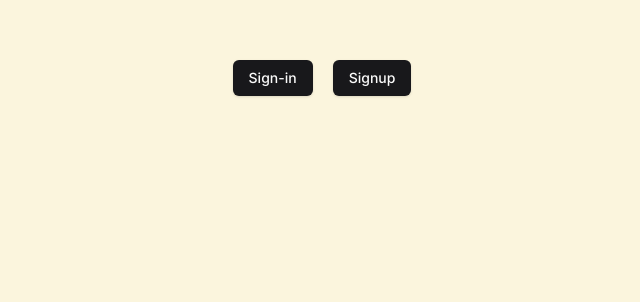
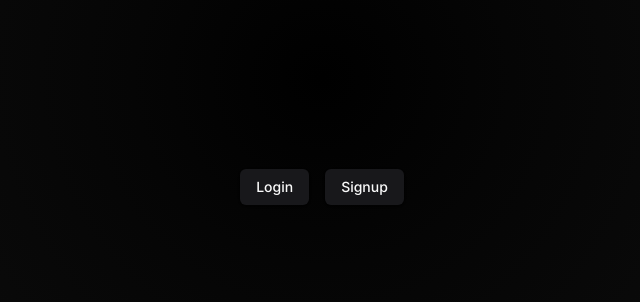
Before and after one commit to Sauravsingh1719/taskify, a Next.js app: page / in a window 1280 px wide. Shown: the part 322-624 px from the top of the page, without its empty margins (318-958 px from the left). Built offline with nearby package versions, Linux system fonts and the light colour scheme.

Commit message:
bg and signin updates

```diff
--- a/package.json
+++ b/package.json
@@ -19,8 +19,10 @@
     "bcryptjs": "^2.4.3",
     "class-variance-authority": "^0.7.1",
     "clsx": "^2.1.1",
+    "framer-motion": "^11.17.0",
     "lucide-react": "^0.469.0",
     "mongoose": "^8.9.3",
+    "motion": "^11.17.0",
     "next": "15.1.3",
     "next-auth": "^4.24.11",
     "nodemailer": "^6.9.16",
--- a/src/app/(app)/dashboard/page.tsx
+++ b/src/app/(app)/dashboard/page.tsx
@@ -13,16 +13,13 @@ function Navbar() {
 
   return (
     <div >
-    <nav className="p-4 md:p-6 shadow-md bg-gray-900 text-white">
+    <nav className="p-4 md:p-6 shadow-md bg-black text-white">
       <div className="container mx-auto flex flex-col md:flex-row justify-between items-center">
         <a href="#" className="text-xl font-bold mb-4 md:mb-0">
           True Feedback
         </a>
         {session ? (
           <>
-            <span className="mr-4">
-              Welcome, {user.username || user.email}
-            </span>
             <Button onClick={() => signOut()} className="w-full md:w-auto bg-slate-100 text-black" variant='outline'>
               Logout
             </Button>
@@ -34,7 +31,7 @@ function Navbar() {
         )}
       </div>
     </nav>
-    <div>
+    <div className='pt-5'>
       <Dashboard />
       </div>
     </div>
--- a/src/app/(auth)/sign-in/page.tsx
+++ b/src/app/(auth)/sign-in/page.tsx
@@ -16,9 +16,12 @@ import Link from 'next/link';
 import { useRouter } from 'next/navigation';
 import { useToast } from '@/hooks/use-toast';
 import { signInSchema } from '@/schemas/signInSchema';
+import { useState } from 'react';
 
 export default function SignInForm() {
     const router = useRouter();
+    const { toast } = useToast();
+    const [isSubmitting, setIsSubmitting] = useState(false);
 
     const form = useForm<z.infer<typeof signInSchema>>({
         resolver: zodResolver(signInSchema),
@@ -28,35 +31,47 @@ export default function SignInForm() {
         },
     });
 
-  const { toast } = useToast();
     const onSubmit = async (data: z.infer<typeof signInSchema>) => {
+      setIsSubmitting(true);
+
+      try {
           const result = await signIn('credentials', {
               redirect: false,
               identifier: data.identifier,
               password: data.password,
+              callbackUrl: '/dashboard',
           });
 
           if (result?.error) {
-      if (result.error === 'CredentialsSignin') {
+              const errorMessage =
+                  result.error === 'CredentialsSignin'
+                      ? 'Incorrect username or password'
+                      : result.error;
+
               toast({
                   title: 'Login Failed',
-          description: 'Incorrect username or password',
+                  description: errorMessage,
                   variant: 'destructive',
               });
           } else {
+              await router.push('/dashboard');
+          }
+      } catch (error) {
           toast({
-          title: 'Error',
-          description: result.error,
+              title: 'Unexpected Error',
+              description: 'Something went wrong. Please try again.',
               variant: 'destructive',
           });
-      }
-    } else if (result?.url) {
-      router.replace(result.url);
+      } finally {
+          setIsSubmitting(false);
       }
   };
 
+
     return (
-    <div className="flex justify-center items-center min-h-screen bg-gray-800">
+        <div className="flex justify-center items-center min-h-screen" style={{
+            background: 'radial-gradient(circle, #000000, #050505, #090909, #0d0d0d, #111111)'
+        }}>
             <div className="w-full max-w-md p-8 space-y-8 bg-white rounded-lg shadow-md">
                 <div className="text-center">
                     <h1 className="text-4xl font-extrabold tracking-tight lg:text-5xl mb-6">
@@ -88,7 +103,9 @@ export default function SignInForm() {
                                 </FormItem>
                             )}
                         />
-            <Button className='w-full' type="submit">Sign In</Button>
+                        <Button className='w-full' type="submit" disabled={isSubmitting}>
+                            {isSubmitting ? 'Signing in...' : 'Sign In'}
+                        </Button>
                     </form>
                 </Form>
                 <div className="text-center mt-4">
--- a/src/app/(auth)/sign-up/page.tsx
+++ b/src/app/(auth)/sign-up/page.tsx
@@ -85,7 +85,9 @@ export default function SignUpForm() {
     };
 
     return (
-        <div className="flex justify-center items-center min-h-screen bg-gray-800">
+        <div className="flex justify-center items-center min-h-screen " style={{
+          background :'radial-gradient(circle, #000000, #050505, #090909, #0d0d0d, #111111)'
+        }}>
           <div className="w-full max-w-md p-8 space-y-8 bg-white rounded-lg shadow-md">
             <div className="text-center">
               <h1 className="text-4xl font-extrabold tracking-tight lg:text-5xl mb-6">
--- a/src/app/(auth)/verify/[username]/page.tsx
+++ b/src/app/(auth)/verify/[username]/page.tsx
@@ -51,7 +51,9 @@ export default function VerifyAccount() {
   };
 
   return (
-    <div className="flex justify-center items-center min-h-screen bg-gray-100">
+    <div className="flex justify-center items-center min-h-screen " style={{
+      background :'radial-gradient(circle, #000000, #050505, #090909, #0d0d0d, #111111)'
+    }}>
       <div className="w-full max-w-md p-8 space-y-8 bg-white rounded-lg shadow-md">
         <div className="text-center">
           <h1 className="text-4xl font-extrabold tracking-tight lg:text-5xl mb-6">
--- a/src/app/globals.css
+++ b/src/app/globals.css
@@ -4,7 +4,9 @@
 
 body {
   font-family: Arial, Helvetica, sans-serif;
-  background-color: #FBF5DD;
+  background-image: radial-gradient(circle, #000000, #050505, #090909, #0d0d0d, #111111);
+  background-repeat: no-repeat;
+  background-size: cover;
 }
 
 @layer base {
--- a/src/app/page.tsx
+++ b/src/app/page.tsx
@@ -1,21 +1,65 @@
+import React from 'react'
+import { TextGenerateEffect } from '@/components/ui/text-generate-effect'
+import { motion } from "motion/react"
 import { Button } from '@/components/ui/button'
-import React from 'react'
+
 
 const page = () => {
+
+  const taskanimate = {
+    hidden: {
+      scale: 0.1,
+      opacity: 0
+    },
+    visible: {
+      scale: 1,
+      opacity: 1,
+      transition: {
+        type: "spring",
+        stiffness: 100,
+        damping: 10,
+        duration: 0.8
+      }
+    }
+  }
+
+  const words = `Organize your life with Taskify. Effortlessly manage your to-dos, track progress, and boost your productivity.`;
   return (
-    <div className='h-dvh w-dvw flex gap-5 flex-row items-center justify-center'>
+    <div className='h-dvh w-dvw flex gap-5 flex-col text-center items-center justify-center' style={{
+      background :'radial-gradient(circle, #000000, #050505, #090909, #0d0d0d, #111111)'
+    }}>
       <div>
+        <div>
+          <h1 className='font-extrabold text-8xl' style={{
+            WebkitTextFillColor: 'transparent',
+            WebkitBackgroundClip: 'text',
+            backgroundImage: 'linear-gradient(to bottom, #000000, #3b3b3b, #777676, #b9b7b7, #fffdfd);'
+          }}>
+            Taskify
+          </h1>
+        </div>
+      </div>
+      <div >
+        <TextGenerateEffect words={words} />
+      </div>
+      <div className='flex flex-row gap-4'>
+        <div>
+          <a href='/sign-in'>
         <Button>
-          <a href='/sign-in'>Sign-in</a>
+          Login
         </Button>
-      </div>
-      <div>
-        <Button>
-          <a href='/sign-up'>Signup</a>
-        </Button>
+        </a>
+        </div>
+        <div>
+          <a href='/sign-up'>
+          <Button>
+            Signup
+          </Button>
+          </a>
+        </div>
       </div>
     </div>
   )
 }
 
-export default page
+export default page;
--- a/src/components/dash.tsx
+++ b/src/components/dash.tsx
@@ -124,14 +124,14 @@ export default function Dashboard() {
     }
 
     return (
-        <div className="mx-40">
-            <div>
+        <div className="text-white lg:mx-40 sm:mx-12 h-dvh">
+            <div >
                 <h1 className="font-extrabold text-3xl">
                     Welcome, {session.user?.name}!
                 </h1>
             </div>
             <div>
-                <hr className="w-full h-3 text-black" />
+                <hr className="w-full h-3 text-white" />
             </div>
             <div>
                 <h1 className="font-bold text-2xl">Tasks: {tasks.length}</h1>
--- /dev/null
+++ b/src/components/ui/text-generate-effect.tsx
@@ -0,0 +1,52 @@
+"use client";
+import { useEffect } from "react";
+import { motion, stagger, useAnimate } from "framer-motion";
+import { cn } from "@/lib/utils";
+
+export const TextGenerateEffect = ({
+  words,
+  className,
+  filter = true,
+  duration = 0.5,
+}: {
+  words: string;
+  className?: string;
+  filter?: boolean;
+  duration?: number;
+}) => {
+  const [scope, animate] = useAnimate();
+  const wordsArray = words.split(" ");
+
+  useEffect(() => {
+    if (scope.current) {
+      animate(
+        "span",
+        { opacity: 1, filter: filter ? "blur(0px)" : "none" },
+        { duration: duration || 1, delay: stagger(0.2) }
+      );
+    }
+  }, [scope.current]);
+
+  return (
+    <div className={cn("font-bold", className)}>
+      <div className="mt-4">
+        <div className="dark:text-white text-black text-2xl leading-snug tracking-wide " ref={scope}>
+          {wordsArray.map((word, idx) => (
+            <motion.span
+              key={word + idx}
+              className="dark:text-white text-black opacity-0"
+              style={{
+                WebkitTextFillColor: 'transparent',
+                WebkitBackgroundClip: 'text',
+                backgroundImage: 'linear-gradient(to bottom, #000000, #3b3b3b, #777676, #b9b7b7, #fffdfd);',
+                filter: filter ? "blur(10px)" : "none",
+              }}
+            >
+              {word}{" "}
+            </motion.span>
+          ))}
+        </div>
+      </div>
+    </div>
+  );
+};
```
Also changed, not shown: 1 other file (tests, documents, lock files or other folders). Lines whose indentation alone changed are shown as unchanged.
